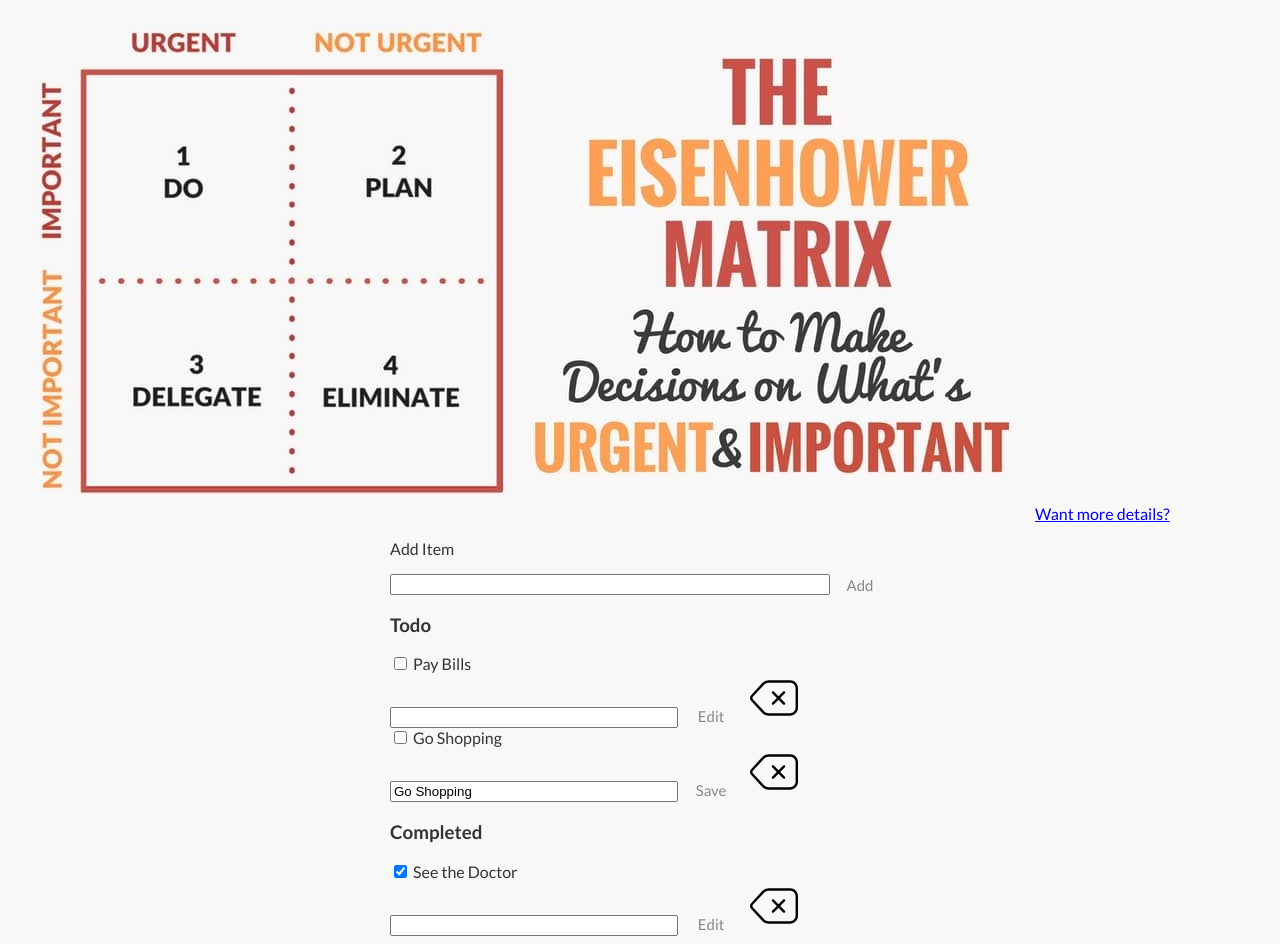
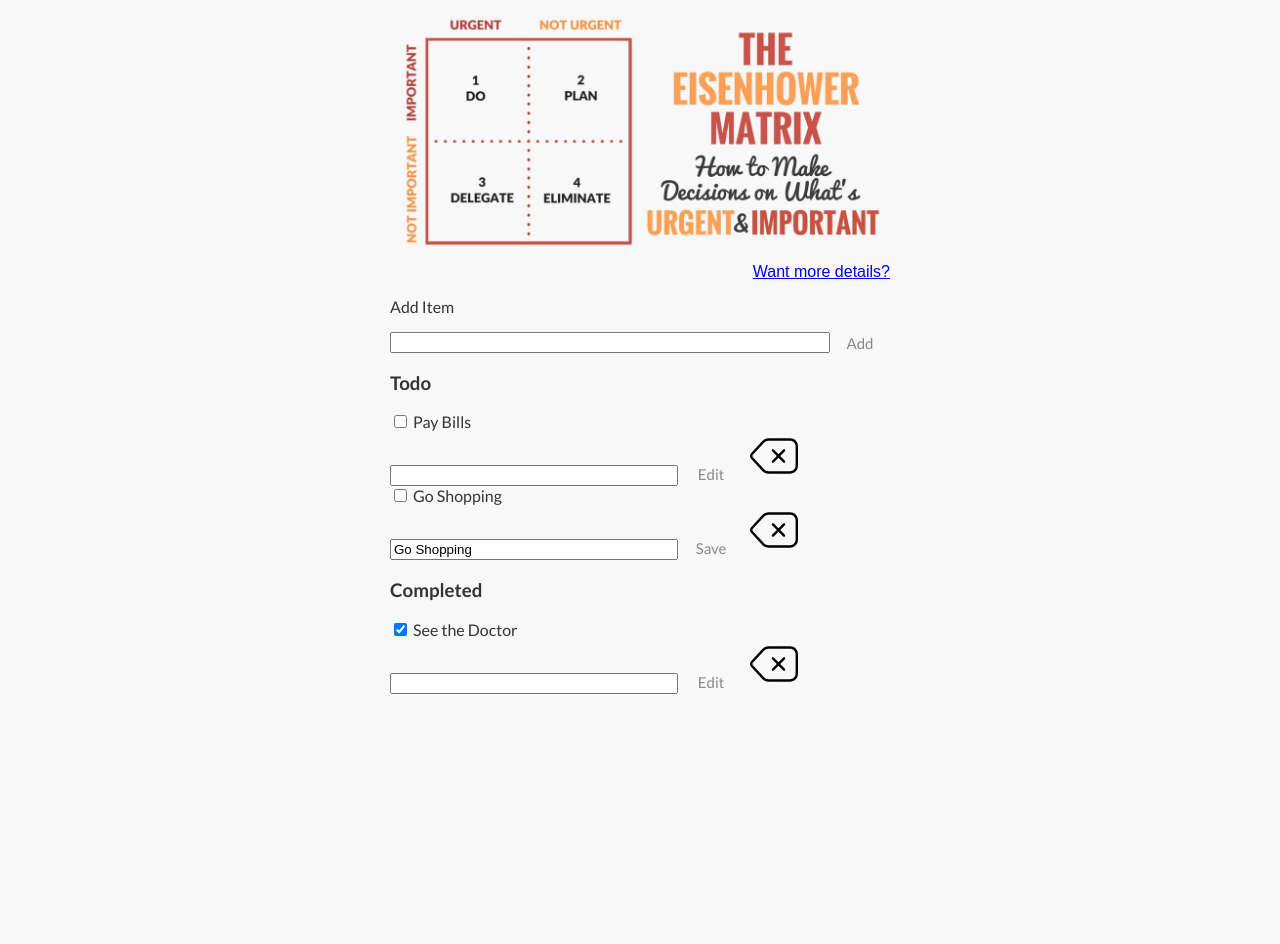
Before and after one commit to akseee/clean-code-s1e1, a plain HTML site: page index.html in a window 1280 px wide. After the commit the page ends 800 px from the top, so only its background shows below. Drawn offline with Linux system fonts and the light colour scheme.

Commit message:
fix(basic-3.3): choose shorter name for classes

```diff
--- a/index.html
+++ b/index.html
@@ -9,7 +9,7 @@
           charset="utf-8">
   </HEAD>
   <body>
-    <div class="information-section">
+    <div class="info-section">
       <img src="./eisenhower-matrix.jpg">
       <a class="more_inf" href="https://goal-life.com/page/method/matrix-eisenhower">Want more details&quest;
       </a>
--- a/style.css
+++ b/style.css
@@ -4,21 +4,21 @@ body {
   color: #333;
   font-family: Lato, sans-serif;
 }
-.aaa {
+.info-section {
   width: 500px;
   margin: 0 auto;
   display: block;
   text-align: right;
 }
-.aaa img {
+.info-section img {
   width: 100%;
 }
-.aaa .more_inf {
+.info-section .more_inf {
   font-family: fantasy, cursive;
 }
 
 @media (max-width:768px) {
-.aaa { text-align: center;
+.info-section { text-align: center;
 }
 }
 .centered-main-page-element {
```
